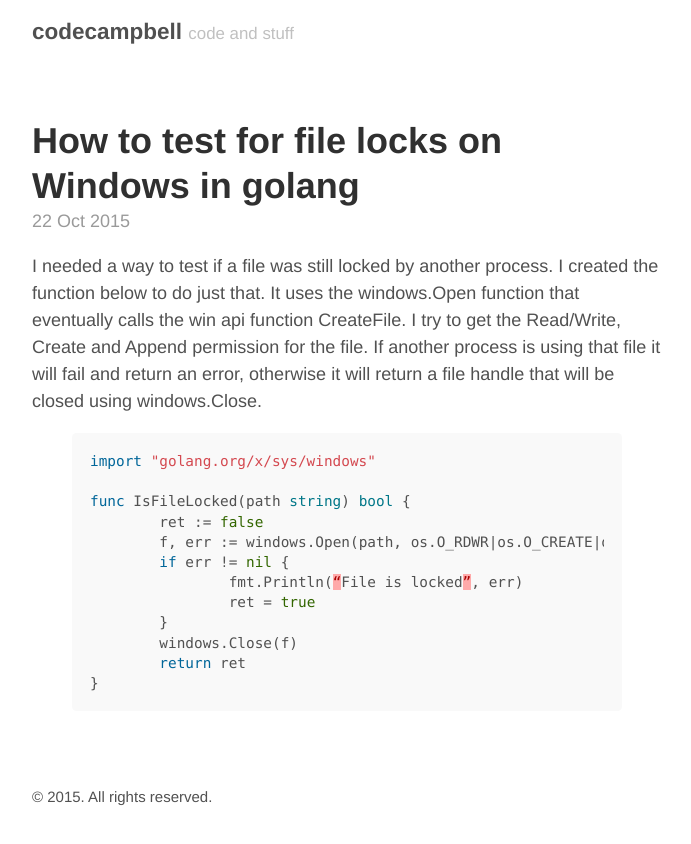
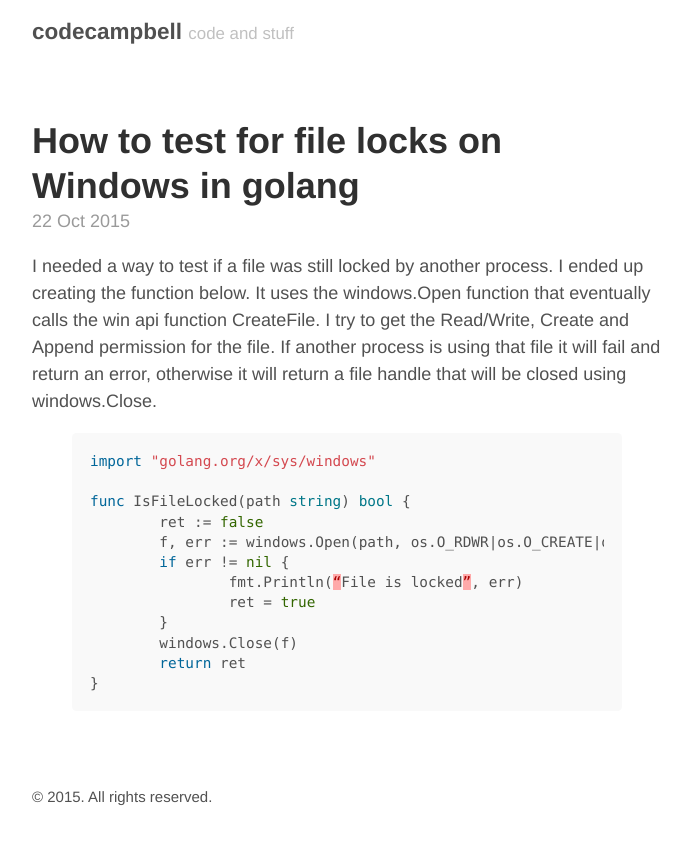
Before and after one commit to blaircamp/blaircamp.github.io, a Jekyll site: the page built from _posts/2015-10-22-another-post-test.markdown, in a window 1280 px wide. Shown: the top 844 px of the page, without its empty margins (293-984 px from the left). Built offline with Jekyll 4.4.1, drawn with Linux system fonts in a browser that asks for light colours.

Commit message:
Post update: How to test for file locks on Windows in golang

```diff
--- a/_posts/2015-10-22-another-post-test.markdown
+++ b/_posts/2015-10-22-another-post-test.markdown
@@ -3,7 +3,7 @@ published: true
 title: How to test for file locks on Windows in golang
 layout: post
 ---
-I needed a way to test if a file was still locked by another process.  I created the function below to do just that.  It uses the windows.Open function that eventually calls the win api function CreateFile.  I try to get the Read/Write, Create and Append permission for the file.  If another process is using that file it will fail and return an error, otherwise it will return a file handle that will be closed using windows.Close.
+I needed a way to test if a file was still locked by another process.  I ended up creating the function below.  It uses the windows.Open function that eventually calls the win api function CreateFile.  I try to get the Read/Write, Create and Append permission for the file.  If another process is using that file it will fail and return an error, otherwise it will return a file handle that will be closed using windows.Close.
 
 {% highlight go %}
 import "golang.org/x/sys/windows"
```
